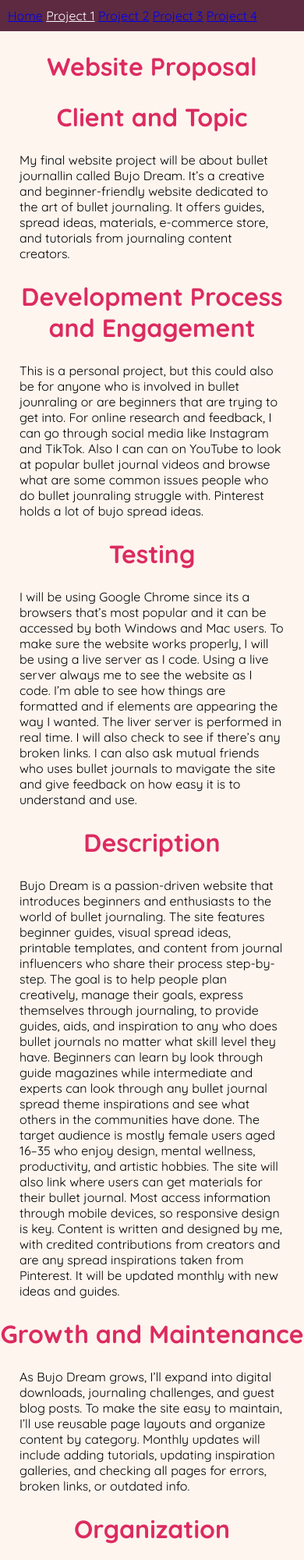
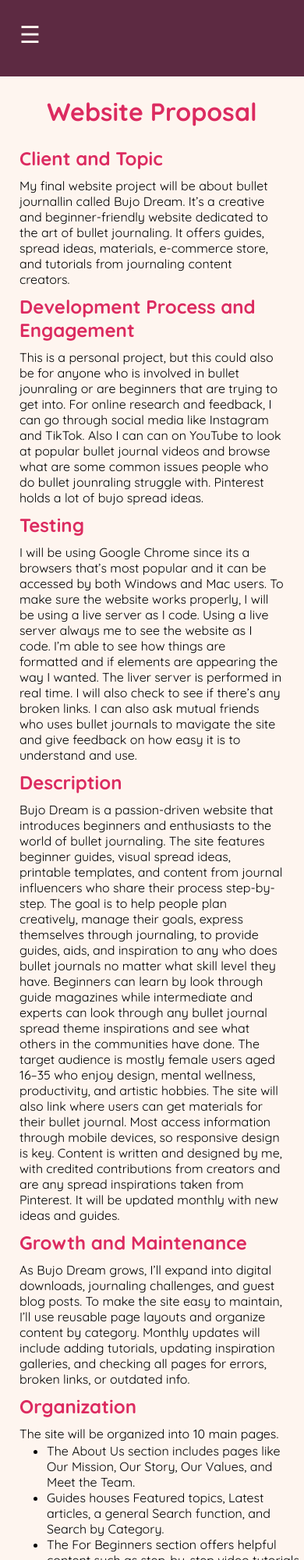
Before and after one commit to shannellassem/cmst386, a plain HTML site: page project2/project2.html in a window 390 px wide. Shown: the top 2000 px of the page at 78% size. Drawn offline with Linux system fonts and the light colour scheme.

Commit message:
Update project2.html

```diff
--- a/project2/project2.html
+++ b/project2/project2.html
@@ -3,11 +3,15 @@
 <head>
     <meta charset="UTF-8">
     <meta name="viewport" content="width=device-width, initial-scale=1.0"> <link rel="stylesheet" href="../css/style.css">
-    <title>Project 1</title>
+    <title>Project 2</title>
 </head>
 <body>
     <header>
-        <nav>
+        <nav class="main-nav">
+            <input type="checkbox" id="menu-toggle">
+            <label for="menu-toggle" class="hamburger">&#9776;</label>
+
+            <div class="nav-links">
                 <a href="../index.html">Home</a>
                 <div class="dropdown">
                     <a href="../project1/project1.html" class="dropbtn">Project 1</a>
@@ -16,37 +20,38 @@
                     </div>
                 </div>
                 <a href="project2.html">Project 2</a>
-            <a href="#">Project 3</a>
+                <a href="../project3/project3.html">Project 3</a>
                 <a href="#">Project 4</a>
+            </div>
         </nav>
         </header>
         <div class="website_proposal">
         <h1>Website Proposal</h1>
         <section class="client_and_topic">
-            <h1>Client and Topic</h1>
+            <h2>Client and Topic</h2>
             <p>My final website project will be about bullet journallin called Bujo Dream. It’s a creative and beginner-friendly website dedicated to the art of bullet journaling. It offers guides, spread ideas, materials, e-commerce store, and tutorials from journaling content creators. </p>
         </section>
         <section class="development">
-            <h1>Development Process and Engagement</h1>
+            <h2>Development Process and Engagement</h2>
             <p>This is a personal project, but this could also be for anyone who is involved in bullet jounraling or are beginners that are trying to get into. For online research and feedback, I can go through social media like Instagram and TikTok. Also I can can on YouTube to look at popular bullet journal videos and browse what are some common issues people who do bullet jounraling struggle with. Pinterest holds a lot of bujo spread ideas.
             </p>
         </section>
         <section class="testing">
-            <h1>Testing</h1>
+            <h2>Testing</h2>
             <p>I will be using Google Chrome since its a browsers that’s most popular and it can be accessed by both Windows and Mac users. To make sure the website works properly, I will be using a live server as I code. Using a live server always me to see the website as I code. I’m able to see how things are formatted and if elements are appearing the way I wanted. The liver server is performed in real time. I will also check to see if there’s any broken links. I can also ask mutual friends who uses bullet journals to mavigate the site and give feedback on how easy it is to understand and use.
             </p>
         </section>
         <section class="description">
-            <h1>Description</h1>
+            <h2>Description</h2>
             <p>Bujo Dream is a passion-driven website that introduces beginners and enthusiasts to the world of bullet journaling. The site features beginner guides, visual spread ideas, printable templates, and content from journal influencers who share their process step-by-step. The goal is to help people plan creatively, manage their goals, express themselves through journaling, to provide guides, aids, and inspiration to any who does bullet journals no matter what skill level they have. Beginners can learn by look through guide magazines while intermediate and experts can look through any bullet journal spread theme inspirations and see what others in the communities have done. The target audience is mostly female users aged 16–35 who enjoy design, mental wellness, productivity, and artistic hobbies. The site will also link where users can get materials for their bullet journal. Most access information through mobile devices, so responsive design is key. Content is written and designed by me, with credited contributions from creators and are any spread inspirations taken from Pinterest. It will be updated monthly with new ideas and guides.
             </p>
         </section>
         <section class="growth">
-            <h1>Growth and Maintenance </h1>
+            <h2>Growth and Maintenance </h2>
             <p>As Bujo Dream grows, I’ll expand into digital downloads, journaling challenges, and guest blog posts. To make the site easy to maintain, I’ll use reusable page layouts and organize content by category. Monthly updates will include adding tutorials, updating inspiration galleries, and checking all pages for errors, broken links, or outdated info.</p>
         </section>
         <section class="organization">
-            <h1>Organization</h1>
+            <h2>Organization</h2>
             <p>The site will be organized into 10 main pages.</p>
             <ul>
                 <li>The About Us section includes pages like Our Mission, Our Story, Our Values, and Meet the Team.</li>
@@ -65,21 +70,21 @@
             <img src="img/home_page.png" alt="homepage wireframe" width="80%">
         </section>
         <section class="security">
-            <h1>Security</h1>
+            <h2>Security</h2>
             <p>It will be optional for users to creat an account or not. Creating an account allows users to save any guides, tutorials, or inspiration they find on the site. There will be an e-commerce that allows users to buy merch. So password protection is needed. However, I will ensure security by using HTTPS, keeping images optimized, and not including any unsafe third-party plugins or forms. If I embed content, I’ll only use secure, trusted platforms like YouTube, Instagram, and Pinterest.
             </p>
         </section>
         <section class="web_hosting">
-            <h1>Web Hosting</h1>
+            <h2>Web Hosting</h2>
             <p>To select a web host, I’ll compare options based on cost, uptime, speed, SSL availability, and ease of uploading static websites. Since Bujo Dream may include image galleries, and eccomerce, the host should support fast image delivery and responsive design. While I won’t use advanced backend features yet, I want a host that supports HTML, CSS, and JavaScript. I found that bujodream.com is available. This domain will help with SEO and branding. I used <a href=“https://www.networksolutions.com/”>Network Solutions</a> to check for domain availability. The most common host for sites like thes is Wix, SqaureSpace, and Shopify.</p>
         </section>
         <section class="marketing">
-            <h1>Marketing</h1>
+            <h2>Marketing</h2>
             <p>This is a personal project, but this could also be for anyone who is involved in bullet jounraling or are beginners that are trying to get into. For online research and feedback, I can go through social media like Instagram and TikTok. Also I can can on YouTube to look at popular bullet journal videos and browse what are some common issues people who do bullet jounraling struggle with. Pinterest holds a lot of bujo spread ideas.
             </p>
         </section>
         <section class="development">
-            <h1>Development Process and Engagement</h1>
+            <h2>Development Process and Engagement</h2>
             <p>Bujo Dream will be marketed through Pinterest, Instagram, Youtube, and TikTok. Throughout the website, those links will be embedded. All key platforms for creative visual content. I’ll also use SEO techniques like alt text, strong page titles, meta descriptions, and keyword usage like bullet journal spread ideas, beginner bullet journal guides, bullet journal inspiration. </p>
         </section>
     </div>
```
Lines whose indentation alone changed are shown as unchanged.
